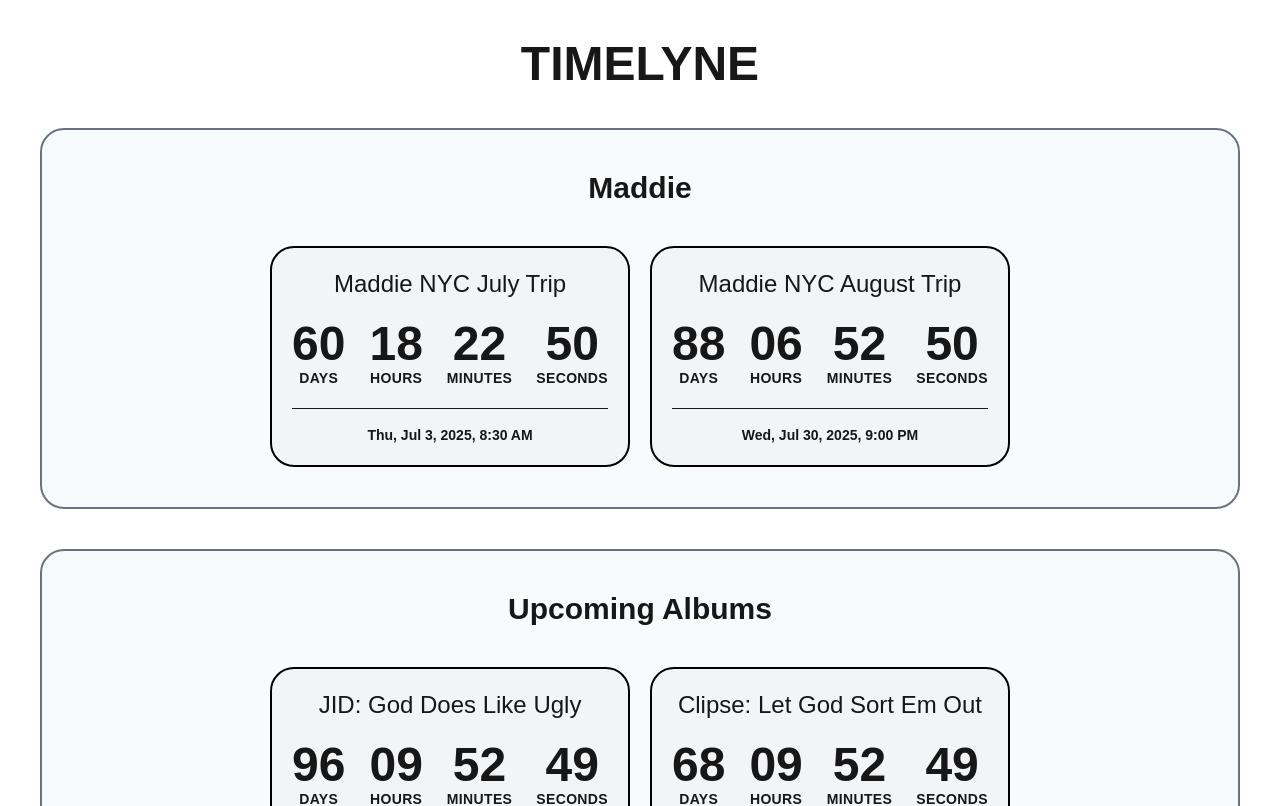
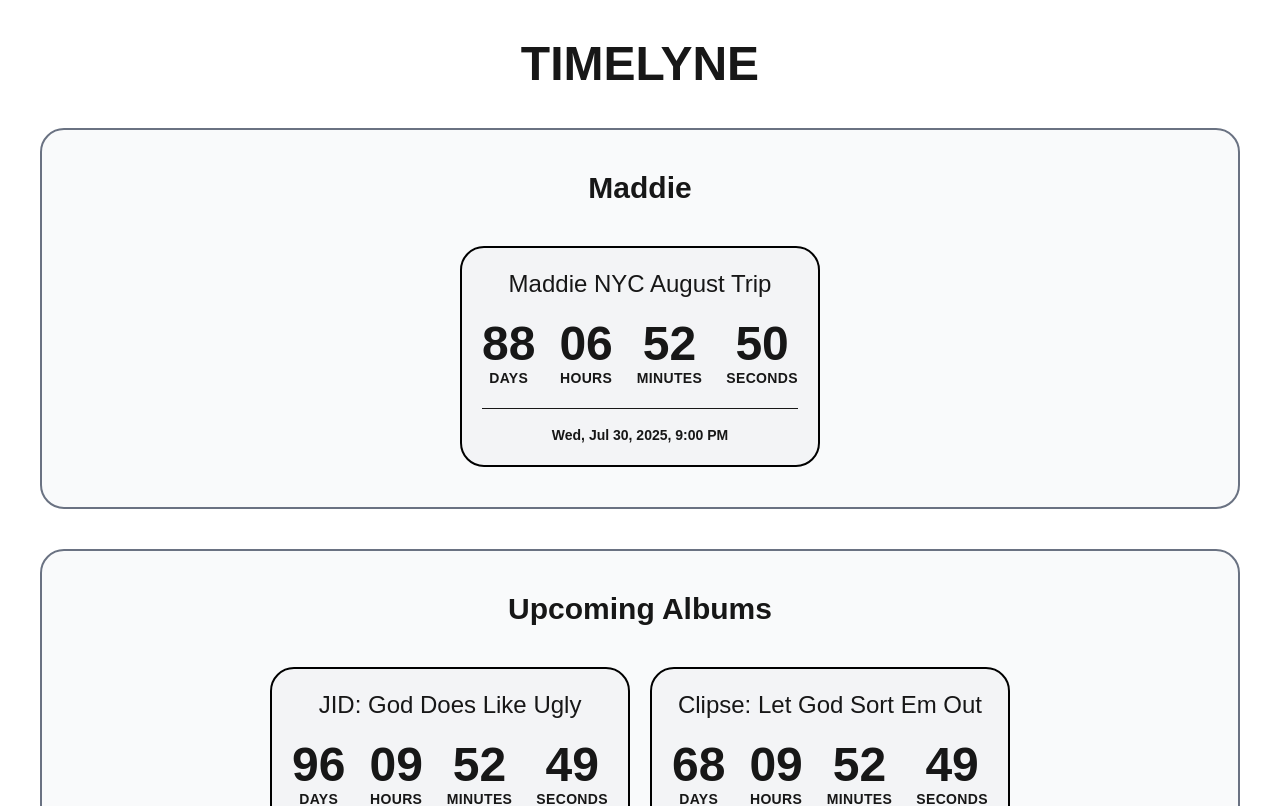
Before and after one commit to SpencerArchSilverstein/TimeLyne, a Next.js app: page / in a window 1280 px wide. Shown: the top 806 px of the page. Built offline with nearby package versions, Linux system fonts and the light colour scheme.

Commit message:
removing july trip

```diff
--- a/src/app/page.tsx
+++ b/src/app/page.tsx
@@ -8,11 +8,6 @@
 };
 
 const dat: EventItem[] = [
-  {
-    date: "2025-07-03T08:30:00-04:00",
-    eventName: "Maddie NYC July Trip",
-    tag: "Maddie",
-  },
   {
     date: "2025-07-30T21:00:00-04:00",
     eventName: "Maddie NYC August Trip",
```
